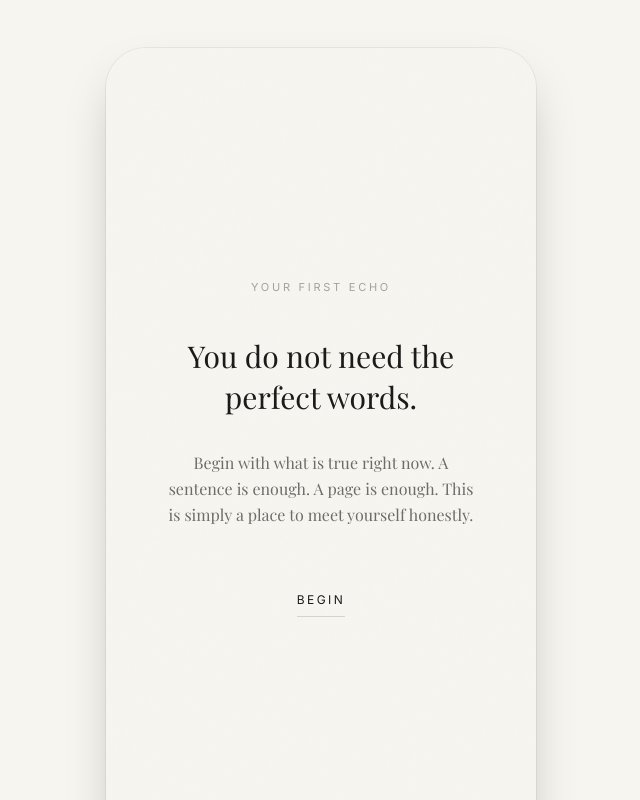
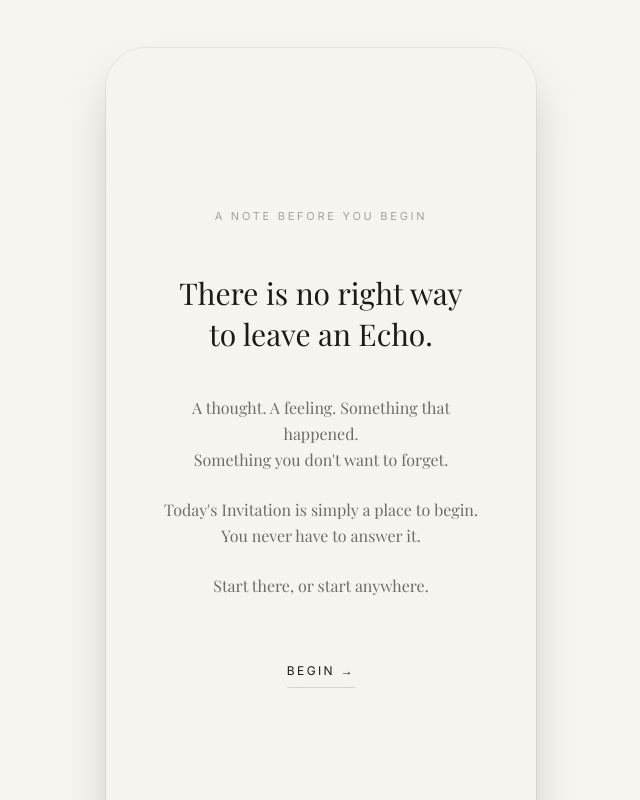
Before and after one commit to aarndt86/ALETHEIA.APP, a Next.js app: page /echo in a window 1280 px wide. Shown: the top 800 px of the page, without its empty margins (319-959 px from the left). Built offline with nearby package versions, Linux system fonts and the light colour scheme; a web font is replaced by a local one.

Commit message:
add-echo-orientation-screen

```diff
--- a/app/echo/page.tsx
+++ b/app/echo/page.tsx
@@ -133,7 +133,8 @@ export default function UnifiedReflectLoopScreen() {
     setContent('');
     setCurrentDraft('');
 
-    const initialStage: Stage = isFirstEcho ? 'firstEchoIntro' : 'writing';
+    // Show orientation every time for QA. Production will restrict to first-use only.
+    const initialStage: Stage = 'firstEchoIntro';
     setStage(initialStage);
 
     if (invitationRef.current === null) {
@@ -508,19 +509,28 @@ export default function UnifiedReflectLoopScreen() {
       ></div>
 
       {/* ============================================================
-          STAGE: First Echo Introduction
+          STAGE: Echo Orientation
+          Shows every time for QA. Production: first-use only.
           ============================================================ */}
       {stage === 'firstEchoIntro' && (
         <div className="absolute inset-0 w-full h-full flex flex-col items-center justify-center p-8 sm:p-12 z-30">
           <div className="flex flex-col items-center text-center max-w-md">
-            <span className="font-sans text-[10px] sm:text-[11px] tracking-[0.25em] uppercase text-[var(--color-text-graphite)] opacity-60 mb-10">
-              Your first Echo
+            <span className="font-sans text-[10px] sm:text-[11px] tracking-[0.25em] uppercase text-[var(--color-text-graphite)] opacity-60 mb-12">
+              A note before you begin
             </span>
-            <h1 className="font-serif text-2xl sm:text-3xl text-[var(--color-text-ink)] mb-8 leading-snug">
-              You do not need the perfect words.
+            <h1 className="font-serif text-2xl sm:text-3xl text-[var(--color-text-ink)] mb-10 leading-snug">
+              There is no right way<br />to leave an Echo.
             </h1>
+            <p className="font-serif text-[15px] sm:text-base text-[var(--color-text-graphite)] leading-relaxed mb-6 max-w-[320px]">
+              A thought. A feeling. Something that happened.<br />
+              Something you don&apos;t want to forget.
+            </p>
+            <p className="font-serif text-[15px] sm:text-base text-[var(--color-text-graphite)] leading-relaxed mb-6 max-w-[320px]">
+              Today&apos;s Invitation is simply a place to begin.<br />
+              You never have to answer it.
+            </p>
             <p className="font-serif text-[15px] sm:text-base text-[var(--color-text-graphite)] leading-relaxed mb-16 max-w-[320px]">
-              Begin with what is true right now. A sentence is enough. A page is enough. This is simply a place to meet yourself honestly.
+              Start there, or start anywhere.
             </p>
             <button
               type="button"
@@ -528,7 +538,7 @@ export default function UnifiedReflectLoopScreen() {
               className="group flex flex-col items-center focus:outline-none transition-all duration-500 active:scale-[0.98] active:opacity-60"
             >
               <span className="font-sans text-[var(--color-text-ink)] text-[11px] sm:text-xs tracking-[0.2em] uppercase border-b border-[var(--color-accent-clay)]/40 group-hover:border-[var(--color-accent-clay)] pb-2 transition-colors duration-[600ms]">
-                Begin
+                Begin &rarr;
               </span>
             </button>
           </div>
```
